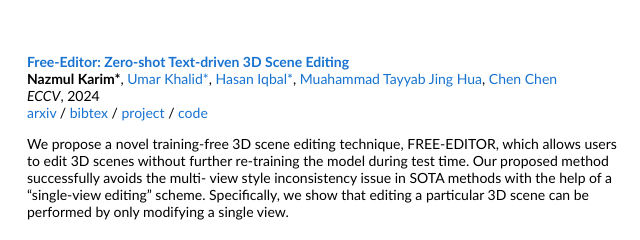
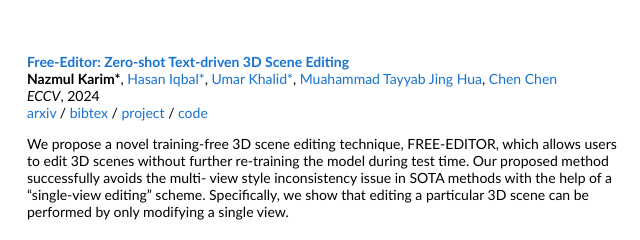
Before and after one commit to nazmul-karim170/nazmul-karim170.github.io, a plain HTML site: page index.html in a window 1280 px wide. Shown: the part 731-971 px from the top of the page, 414-1054 px from the left. Drawn offline with Linux system fonts and the light colour scheme.

Commit message:
Update index.html

```diff
--- a/index.html
+++ b/index.html
@@ -96,7 +96,7 @@
                 <papertitle>Free-Editor: Zero-shot Text-driven 3D Scene Editing</papertitle>
               </a>
               <br>
-              <strong>Nazmul Karim*</strong>, <a  href="https://www.linkedin.com/in/umarkhalidai/">Umar Khalid*</a>, <a href="https://www.linkedin.com/in/hasaniqbal1292/">Hasan Iqbal*</a>,  <a href="https://www.linkedin.com/in/tayyab454/">Muahammad Tayyab</a>  <a href="https://www.linkedin.com/in/jing-hua-06a3956/">Jing Hua</a>, <a href="https://www.crcv.ucf.edu/chenchen/">Chen Chen</a>
+              <strong>Nazmul Karim*</strong>, <a href="https://www.linkedin.com/in/hasaniqbal1292/">Hasan Iqbal*</a>, <a  href="https://www.linkedin.com/in/umarkhalidai/">Umar Khalid*</a>,  <a href="https://www.linkedin.com/in/tayyab454/">Muahammad Tayyab</a>  <a href="https://www.linkedin.com/in/jing-hua-06a3956/">Jing Hua</a>, <a href="https://www.crcv.ucf.edu/chenchen/">Chen Chen</a>
               <br>
               <em>ECCV</em>, 2024
               <br>
```
